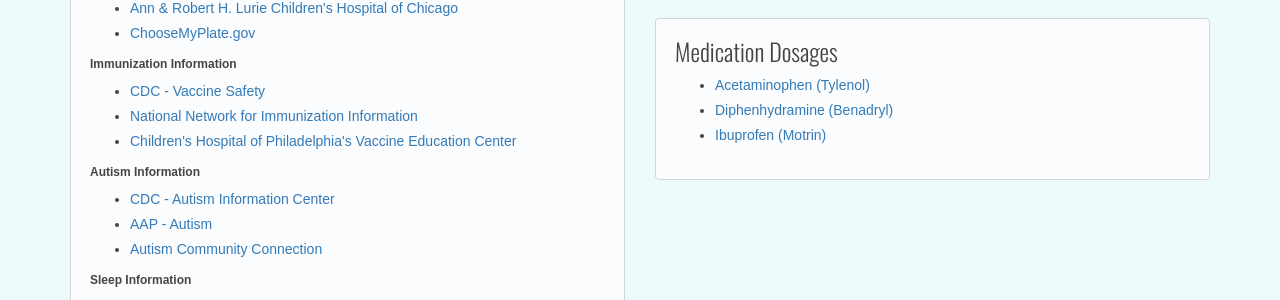
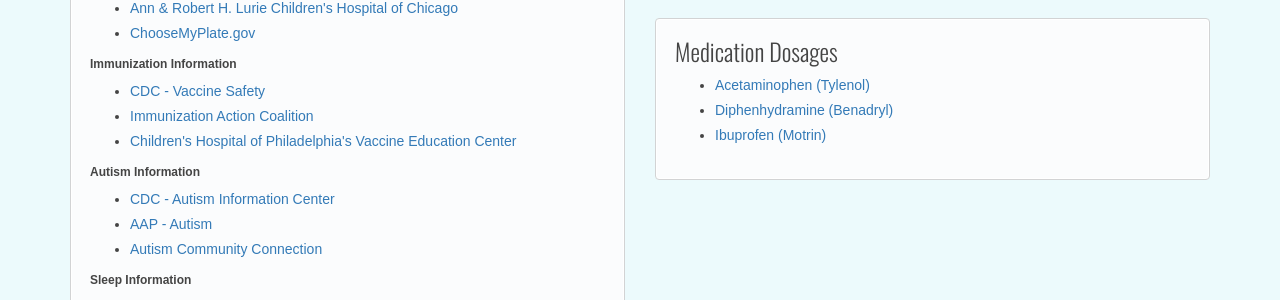
Before and after one commit to chpweb/web, a Jekyll site: the page built from health-information.html, in a window 1280 px wide. Shown: the part 831-1131 px from the top of the page. Built offline with Jekyll 4.4.1, drawn with Linux system fonts in a browser that asks for light colours; some web fonts are replaced; comment, search, counter and statistics services are not loaded.

Commit message:
Update health-information.html

```diff
--- a/health-information.html
+++ b/health-information.html
@@ -43,7 +43,7 @@
           <h6>Immunization Information</h6>
           <ul>
             <li><a href="http://www.cdc.gov/vaccinesafety" class="offsite-link" target="_blank">CDC - Vaccine Safety</a></li>
-            <li><a href="http://www.immunizationinfo.org" class="offsite-link" target="_blank">National Network for Immunization Information</a></li>
+            <li><a href="http://www.immunize.org" class="offsite-link" target="_blank">Immunization Action Coalition</a></li>
             <li><a href="http://www.vaccine.chop.edu" class="offsite-link" target="_blank">Children's Hospital of Philadelphia's Vaccine Education Center</a></li>
           </ul>
           <h6>Autism Information</h6>
```
